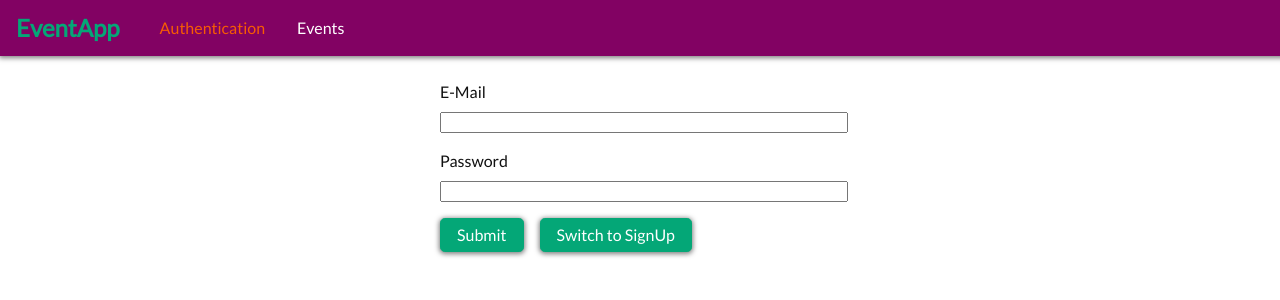
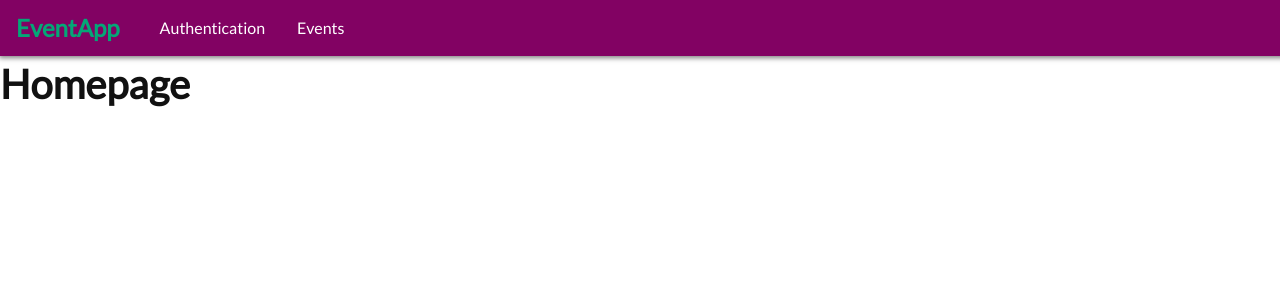
Before and after one commit to DemonsGalore/Academind-GraphQL, a React (Create React App) app in the folder client/: page / in a window 1280 px wide. Before the commit this address led to /auth. Shown: the top 300 px of the page. Built offline with nearby package versions, Linux system fonts and the light colour scheme; the HTML template or start-up script is replaced by a standard one.

Commit message:
add home component

```diff
--- a/client/src/App.js
+++ b/client/src/App.js
@@ -6,6 +6,7 @@ import Navbar from './components/layout/Navbar';
 import Auth from './components/Auth';
 import Bookings from './components/Bookings';
 import Events from './components/Events';
+import Home from './components/Home';
 import AuthContext from './context/auth-context';
 
 class App extends Component {
@@ -42,14 +43,8 @@ class App extends Component {
             <Navbar />
             <main>
               <Switch>
-                {!this.state.token &&
-                  <Redirect from="/" to="/auth" exact />
-                }
                 {this.state.token &&
-                  <Redirect from="/" to="/events" exact />
-                }
-                {this.state.token &&
-                  <Redirect from="/auth" to="/events" exact />
+                  <Redirect from="/auth" to="/" exact />
                 }
                 {!this.state.token &&
                   <Route path="/auth" component={Auth} />
@@ -58,7 +53,7 @@ class App extends Component {
                   <Route path="/bookings" component={Bookings} />
                 }
                 <Route path="/events" component={Events} />
-                <Route path="/" component={null} />
+                <Route path="/" component={Home} />
                 <Route path="/" component={null} />
               </Switch>
             </main>
--- /dev/null
+++ b/client/src/components/Home.js
@@ -0,0 +1,11 @@
+import React, { Component } from 'react';
+
+class Home extends Component {
+  render() {
+    return (
+      <h1>Homepage</h1>
+    );
+  }
+}
+
+export default Home;
```
